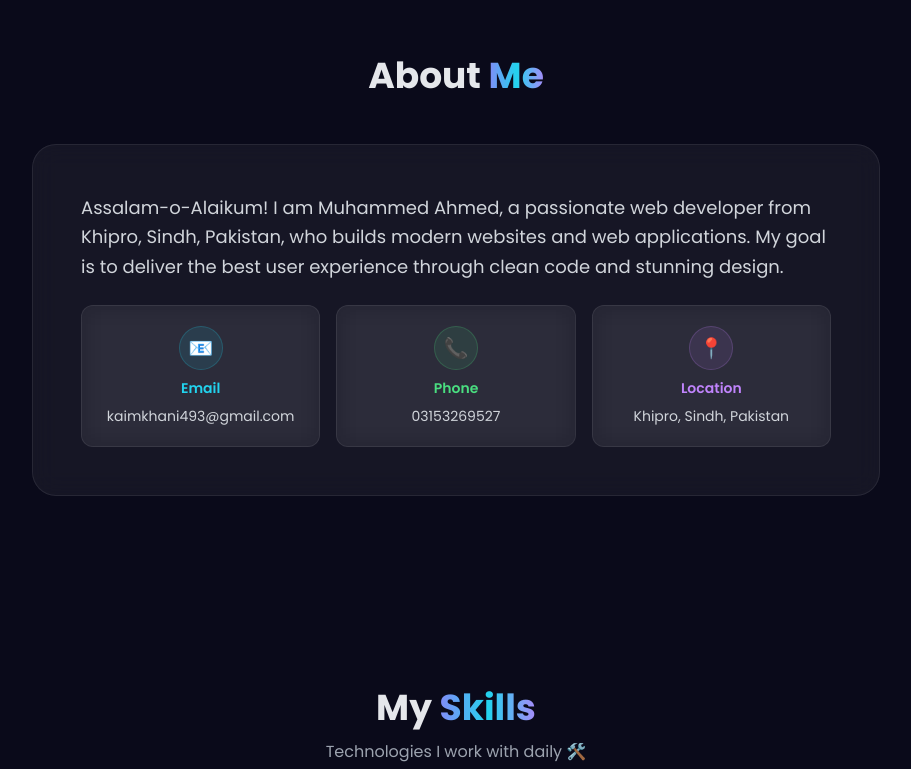
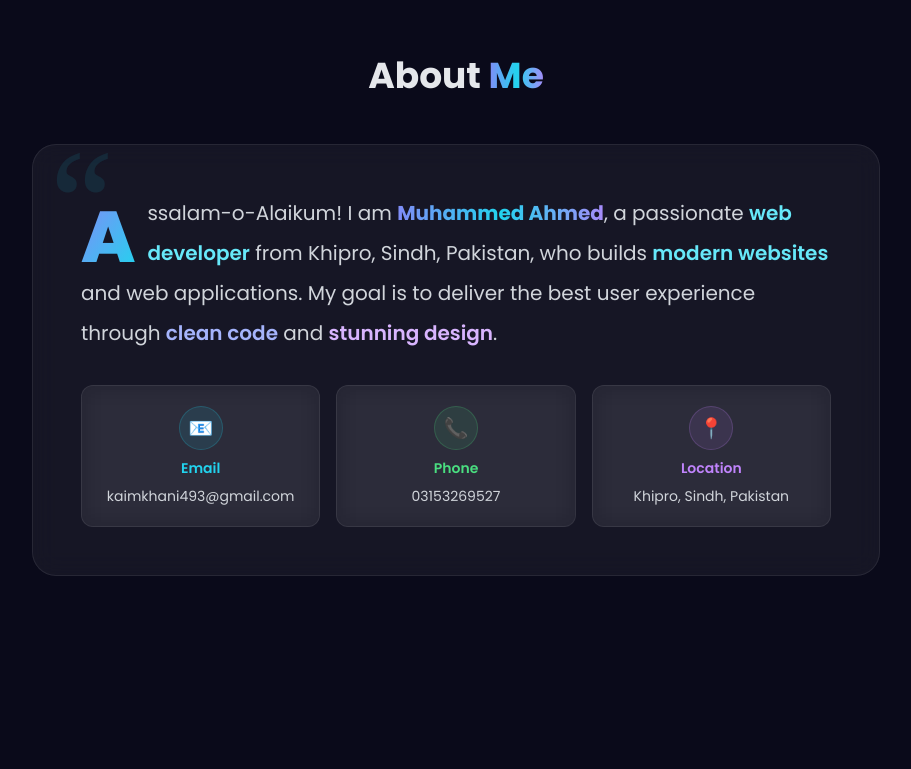
Before and after one commit to hoorkaimi786-lab/M.AHMED-PROFILO, a Next.js app: page / in a window 1280 px wide. Shown: the part 840-1609 px from the top of the page, without its empty margins (184-1095 px from the left). Built offline with nearby package versions, Linux system fonts and the light colour scheme.

Commit message:
Redesign About section typography: drop cap, gradient keywords, decorative quote

```diff
--- a/app/page.jsx
+++ b/app/page.jsx
@@ -11,8 +11,6 @@ const profile = {
   phone: "03153269527",
   whatsapp: "https://wa.me/923153269527",
   location: "Khipro, Sindh, Pakistan",
-  about:
-    "Assalam-o-Alaikum! I am Muhammed Ahmed, a passionate web developer from Khipro, Sindh, Pakistan, who builds modern websites and web applications. My goal is to deliver the best user experience through clean code and stunning design.",
 };
 
 const skills = [
@@ -367,9 +365,29 @@ export default function Home() {
         <h2 className="text-4xl font-bold text-center mb-12">
           About <span className="gradient-text">Me</span>
         </h2>
-        <div className="glass rounded-3xl p-8 md:p-12 text-center md:text-left">
-          <p className="text-lg text-gray-300 leading-relaxed mb-6">
-            {profile.about}
+        <div className="glass rounded-3xl p-8 md:p-12 relative overflow-hidden">
+          <span className="absolute -top-4 left-4 text-[140px] leading-none text-cyan-400/10 select-none pointer-events-none font-serif">
+            &ldquo;
+          </span>
+          <p className="relative text-lg md:text-xl text-gray-300 leading-relaxed md:leading-loose mb-8 first-letter:text-7xl first-letter:font-black first-letter:text-transparent first-letter:bg-clip-text first-letter:bg-gradient-to-br first-letter:from-indigo-400 first-letter:to-cyan-400 first-letter:float-left first-letter:mr-3 first-letter:mt-2 first-letter:drop-shadow-[0_0_12px_rgba(34,211,238,0.4)]">
+            Assalam-o-Alaikum! I am{" "}
+            <span className="gradient-text font-bold">Muhammed Ahmed</span>, a
+            passionate{" "}
+            <span className="text-cyan-300 font-semibold">
+              web developer
+            </span>{" "}
+            from Khipro, Sindh, Pakistan, who builds{" "}
+            <span className="text-cyan-300 font-semibold">
+              modern websites
+            </span>{" "}
+            and web applications. My goal is to deliver the best user
+            experience through{" "}
+            <span className="text-indigo-300 font-semibold">clean code</span>{" "}
+            and{" "}
+            <span className="text-purple-300 font-semibold">
+              stunning design
+            </span>
+            .
           </p>
           <div className="grid grid-cols-1 sm:grid-cols-3 gap-4 text-sm">
             <a
```
